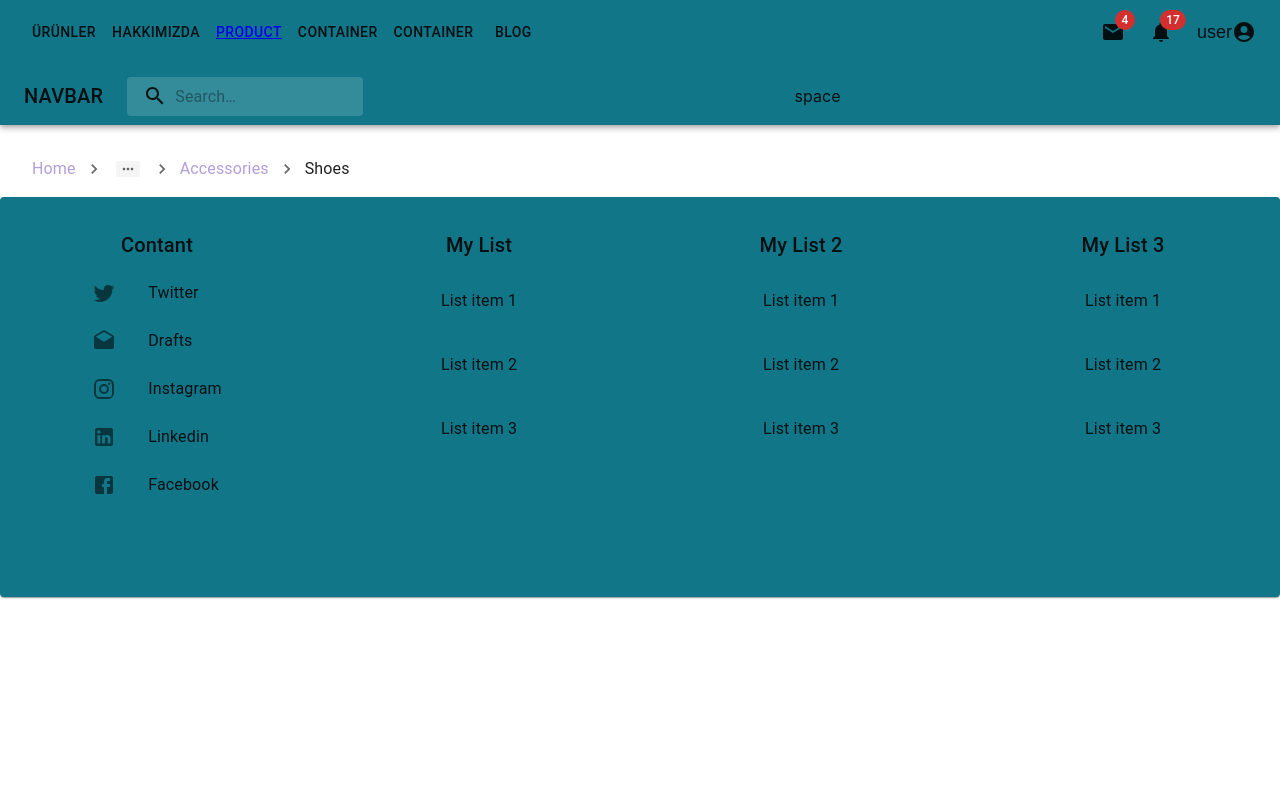
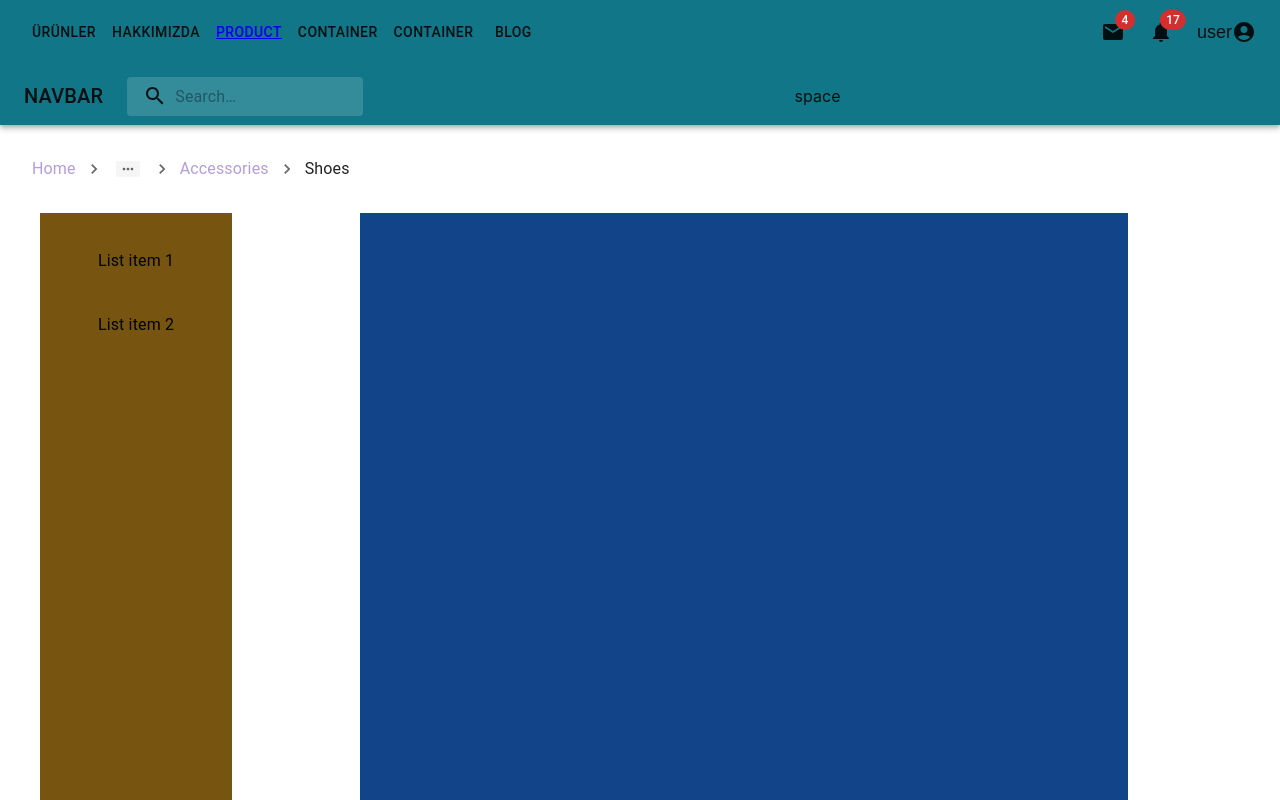
Before and after one commit to aslanvedat/web-sitesi, a React (Create React App) app: page /products in a window 1280 px wide. Shown: the top 800 px of the page. Built offline with nearby package versions, Linux system fonts and the light colour scheme.

Commit message:
products ta calisildi

```diff
--- a/src/App.js
+++ b/src/App.js
@@ -1,12 +1,12 @@
-import {Home} from "./components/Home"
+import { Home } from "./components/Home"
 import './App.css';
-import {Navbar} from './components/Navbar';
-import {ThemeProvider} from '@mui/material/styles';
+import { Navbar } from './components/Navbar';
+import { ThemeProvider } from '@mui/material/styles';
 import theme from "./Theme";
-import {Footer} from "./components/Footer";
-import {Route, Routes, BrowserRouter} from "react-router-dom";
-import {Products} from "./components/Products";
-import {Breadcrumbss} from "./components/Breadcrumbss";
+import { Footer } from "./components/Footer";
+import { Route, Routes, BrowserRouter } from "react-router-dom";
+import { Products } from "./components/Products";
+import { Breadcrumbss } from "./components/Breadcrumbss";
 
 //boyutlarla alakali 45. videoya bak!!!
 function App() {
@@ -14,14 +14,15 @@ function App() {
         <ThemeProvider theme={theme}>
             <div className="App">
                 <BrowserRouter>
-                    <Navbar/>
-                    <Breadcrumbss/>
+                    <Navbar />
+                    <Breadcrumbss />
                     <Routes>
-                        <Route path="/" element={<Home/>}/>
-                        <Route path="/products" element={<Products/>}/>
+                        <Route path="/" element={<Home />} />
+                        <Route path="/products" element={<Products />} />
                     </Routes>
+                    <Footer />
                 </BrowserRouter>
-                <Footer/>
+
             </div>
         </ThemeProvider>
     );
--- a/src/components/Home.js
+++ b/src/components/Home.js
@@ -5,11 +5,6 @@ import { ProductBar } from "./ProductBar";
 import { MainContant } from "./MainContant";
 import { CurrentSlider } from "./CurrentSlider";
 export const Home = () => {
-
-
-
-
-
 
     return (
         <Box >
--- a/src/components/Products.js
+++ b/src/components/Products.js
@@ -1,16 +1,52 @@
-import { Box } from '@mui/material'
+import { Title } from '@mui/icons-material'
+import { Box, ListItem, List, Typography, ListItemButton, ListItemText, Stack } from '@mui/material'
 import React from 'react'
-import { MainContant } from './MainContant'
+
 
 export const Products = () => {
     return (
+
         <Box >
+            <Box sx={{ width: "85vw", height: "82vh", display: "flex", justifyContent: "space-between", marginX: "5vh" }} >
 
-            <Box ></Box>
-            <Box>
-                <Box></Box>
-                <Box></Box>
+                <Box sx={{ width: "15vw", height: "80vh", bgcolor: "#751", overflow: "scroll" }}>
+
+                    <Stack sx={{ height: "20vh", alignItems: "center", p: "1vh", columns: "1", rowHeight: "2vh" }}  >
+                        <Box sx={{ height: "20vh", overflowY: "scroll" }}>
+                            <List >
+                                {itemData.map(item => (
+                                    <ListItem >
+                                        <ListItemButton>
+
+                                            <ListItemText key={item.Title} >
+                                                {item.Title}
+                                            </ListItemText>
+
+                                        </ListItemButton>
+                                    </ListItem>
+                                ))}
+                            </List>
+                        </Box>
+                    </Stack>
+
+                </Box>
+
+
+
+
+                <Box sx={{ width: "60vw", height: "80vh", bgcolor: "#148" }}> </Box>
             </Box>
-        </Box>
+        </Box >
     )
 }
+
+//     <ListItemText primary="List item 1" />
+const itemData = [
+    { Title: "List item 1" },
+    { Title: "List item 2" },
+    { Title: "List item 3" },
+    { Title: "List item 4" },
+    { Title: "List item 5" },
+    { Title: "List item 6" },
+
+]
```
